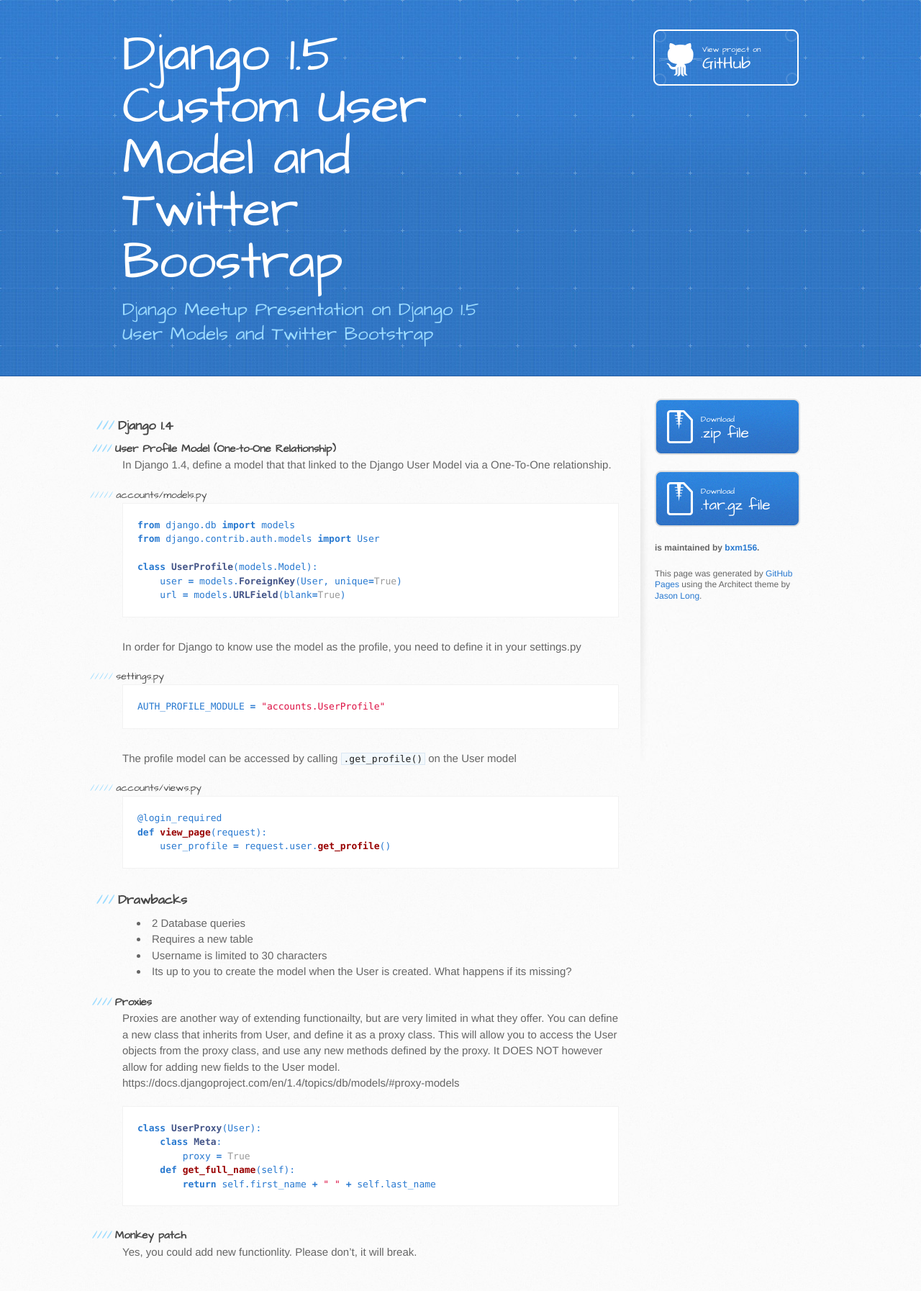
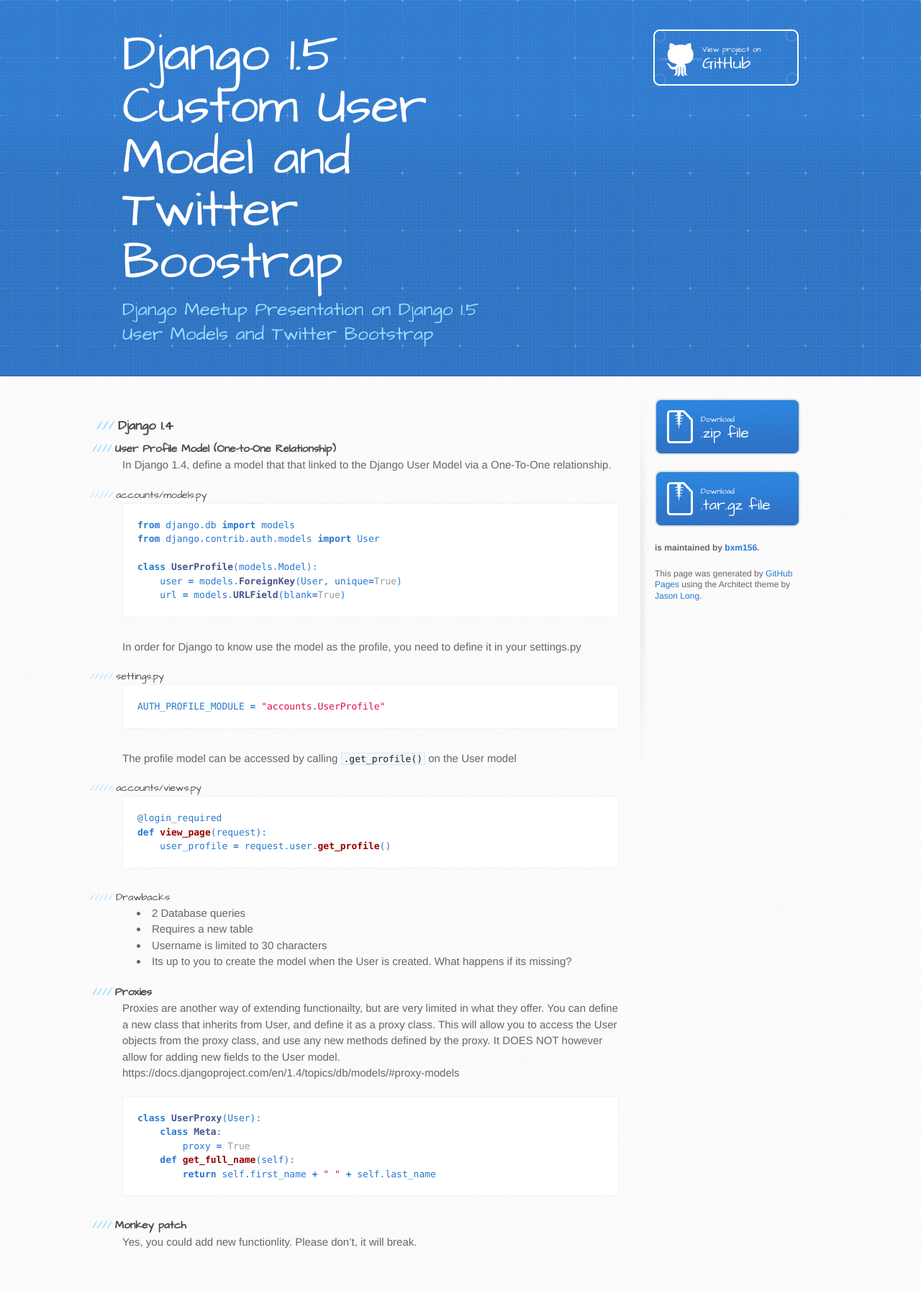
Before and after one commit to bxm156/django-meetup, a Jekyll site: the page built from 1.4/index.md, in a window 1280 px wide. Shown: the whole page at 72% size. Built offline with Jekyll 4.4.1, drawn with Linux system fonts in a browser that asks for light colours; Markdown is read by kramdown in place of the engine named in the settings.

Commit message:
Fix alignments

````diff
--- a/1.4/index.md
+++ b/1.4/index.md
@@ -33,13 +33,13 @@
     user_profile = request.user.get_profile()
 ```
 
-###Drawbacks
+#####Drawbacks
 * 2 Database queries
 * Requires a new table
 * Username is limited to 30 characters
 * Its up to you to create the model when the User is created. What happens if its missing?
 
-#### Proxies
+####Proxies
 Proxies are another way of extending functionailty, but are very limited in what they offer. You can define a new class that inherits from User, and define it as a proxy class. This will allow you to access the User objects from the proxy class, and use any new methods defined by the proxy. It DOES NOT however allow for adding new fields to the User model.
 https://docs.djangoproject.com/en/1.4/topics/db/models/#proxy-models
 ```python
@@ -50,5 +50,5 @@
         return self.first_name + " " + self.last_name
 ```
 
-#### Monkey patch
+####Monkey patch
 Yes, you could add new functionlity. Please don't, it will break.
````
